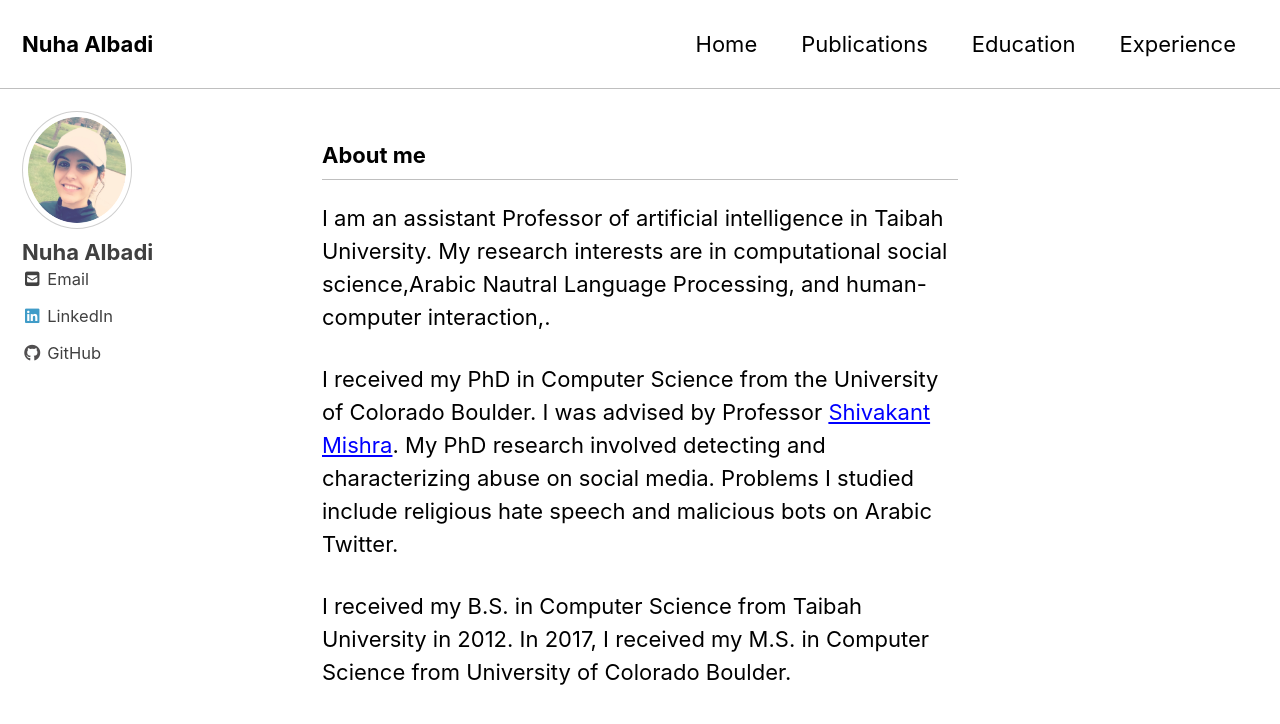
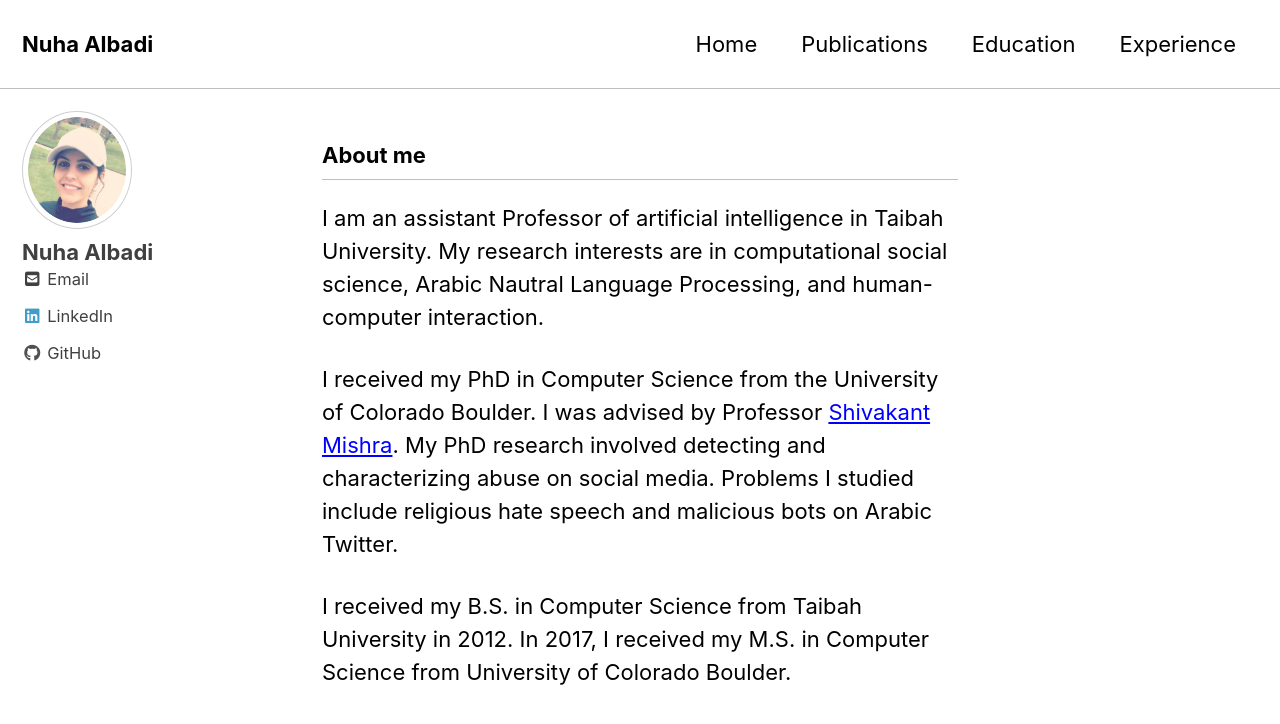
Before and after one commit to nuhaalbadi/nuhaalbadi.github.io, a Jekyll site: the page built from index.html, in a window 1280 px wide and 900 px high. Shown: the top 724 px of the window. Built offline with Jekyll 4.4.1, drawn with Linux system fonts in a browser that asks for light colours; cached includes are drawn as plain includes; nearby versions of some CDN libraries; the list of posts is cut into pages by our own code.

```diff
--- a/_layouts/home.html
+++ b/_layouts/home.html
@@ -13,7 +13,7 @@ layout: archive
 {% include paginator.html %}
 
 
-<p>I am an assistant Professor of artificial intelligence in Taibah University. My research interests are in computational social science,Arabic Nautral Language Processing, and human-computer interaction,.</p>
+<p>I am an assistant Professor of artificial intelligence in Taibah University. My research interests are in computational social science, Arabic Nautral Language Processing, and human-computer interaction.</p>
 
 
 <p>I received my PhD in Computer Science from the University of Colorado Boulder. I was advised by Professor <a href="https://www.cs.colorado.edu/~mishras/" target="_blank">Shivakant Mishra</a>. My PhD research involved detecting and characterizing abuse on social media. Problems I studied include religious hate speech and malicious bots on Arabic Twitter. </p>
```
